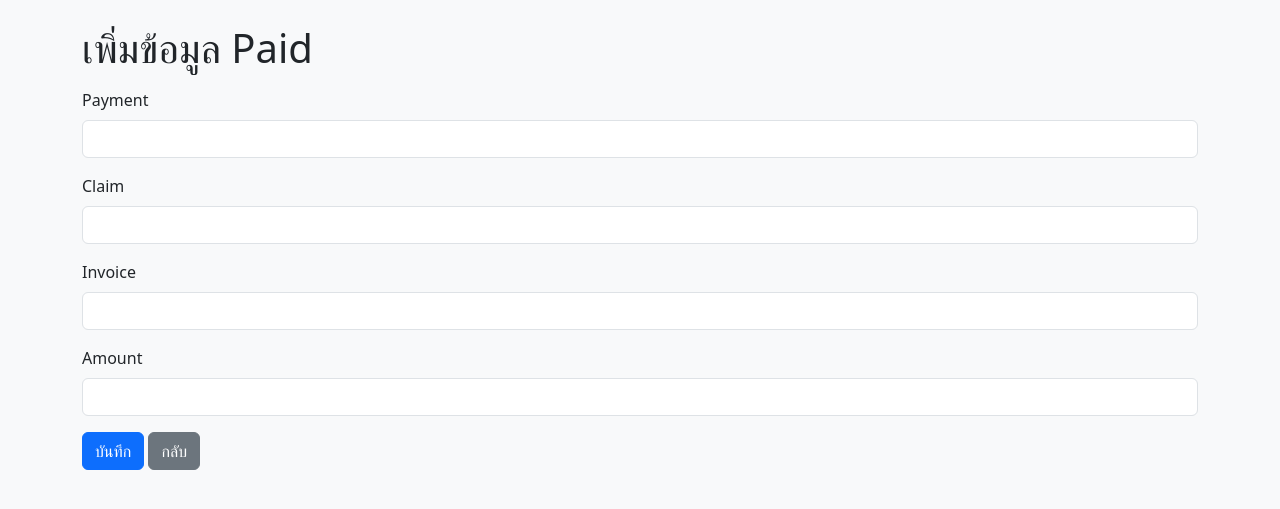
After one commit to zxy-88/paid, a Flask app: page /paid in a window 1280 px wide. The commit adds this page. Shown: the top 509 px of the page. Run offline with Flask 3, Linux system fonts and the light colour scheme; some libraries are stand-ins or nearby versions.

```diff
--- a/app.py
+++ b/app.py
@@ -96,5 +96,24 @@ def import_excel():
             return redirect(url_for("index"))
     return render_template("import.html")
 
+
+@app.route("/paid", methods=["GET", "POST"])
+def add_paid():
+    if request.method == "POST":
+        payment = request.form.get("payment")
+        claim = request.form.get("claim")
+        invoice = request.form.get("invoice")
+        amount = request.form.get("amount")
+
+        cur = mydb.cursor()
+        cur.execute(
+            "INSERT INTO paid (payment, claim, invoice, amount) VALUES (%s, %s, %s, %s)",
+            (payment, claim, invoice, amount),
+        )
+        mydb.commit()
+        cur.close()
+        return redirect(url_for("index"))
+    return render_template("add_paid.html")
+
 if __name__ == "__main__":
     app.run(debug=True)
--- /dev/null
+++ b/templates/add_paid.html
@@ -0,0 +1,33 @@
+<!doctype html>
+<html lang="th">
+<head>
+    <meta charset="utf-8">
+    <title>Add Paid</title>
+    <link href="https://cdn.jsdelivr.net/npm/bootstrap@5.3.3/dist/css/bootstrap.min.css" rel="stylesheet">
+</head>
+<body class="bg-light">
+    <div class="container py-4">
+        <h1 class="mb-3">เพิ่มข้อมูล Paid</h1>
+        <form method="post">
+            <div class="mb-3">
+                <label for="payment" class="form-label">Payment</label>
+                <input type="text" class="form-control" id="payment" name="payment" required>
+            </div>
+            <div class="mb-3">
+                <label for="claim" class="form-label">Claim</label>
+                <input type="text" class="form-control" id="claim" name="claim" required>
+            </div>
+            <div class="mb-3">
+                <label for="invoice" class="form-label">Invoice</label>
+                <input type="text" class="form-control" id="invoice" name="invoice" required>
+            </div>
+            <div class="mb-3">
+                <label for="amount" class="form-label">Amount</label>
+                <input type="number" step="any" class="form-control" id="amount" name="amount" required>
+            </div>
+            <button type="submit" class="btn btn-primary">บันทึก</button>
+            <a href="{{ url_for('index') }}" class="btn btn-secondary">กลับ</a>
+        </form>
+    </div>
+</body>
+</html>
--- a/templates/index.html
+++ b/templates/index.html
@@ -12,6 +12,7 @@
     <div class="container py-4">
         <h1 class="mb-3">ข้อมูล</h1>
         <a href="{{ url_for('import_excel') }}" class="btn btn-success mb-3">นำเข้า Excel</a>
+        <a href="{{ url_for('add_paid') }}" class="btn btn-primary mb-3">เพิ่มข้อมูล Paid</a>
 
         <!-- แถบควบคุมจำนวนต่อหน้า -->
         <form class="row g-2 mb-3" method="get">
```
